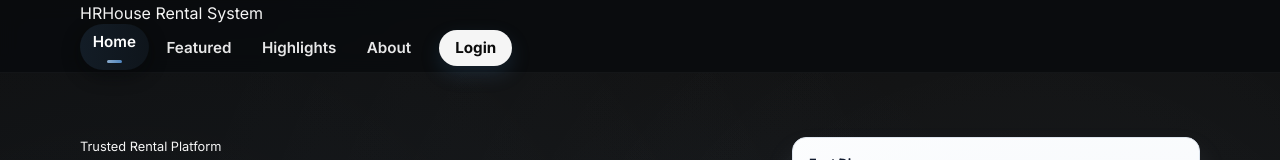
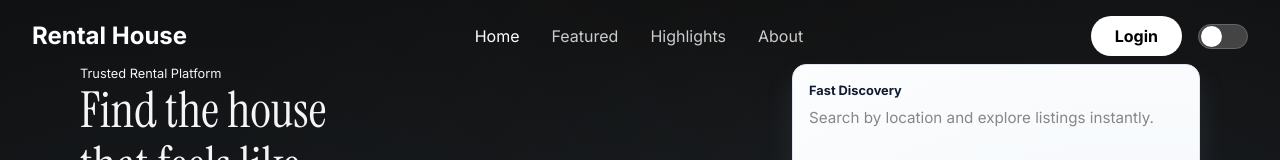
Before and after one commit to samuelabera21/House-Rental-System, a Next.js app: page / in a window 1280 px wide. Shown: the top 160 px of the page. Built offline with nearby package versions, Linux system fonts and the light colour scheme.

Commit message:
HS-36: now fix the main page.js fix ui to change add toggle and arrage nav bar arrangement

```diff
--- /dev/null
+++ b/app/ThemedBody.js
@@ -0,0 +1,8 @@
+"use client";
+
+import { useTheme } from "./context/ThemeContext";
+
+export default function ThemedBody({ children }) {
+  const { theme } = useTheme();
+  return <body className={theme}>{children}</body>;
+}
--- /dev/null
+++ b/app/context/ThemeContext.js
@@ -0,0 +1,21 @@
+"use client";
+
+import { createContext, useState, useContext } from "react";
+
+const ThemeContext = createContext();
+
+export const ThemeProvider = ({ children }) => {
+  const [theme, setTheme] = useState("dark");
+
+  const toggleTheme = () => {
+    setTheme((prevTheme) => (prevTheme === "dark" ? "light" : "dark"));
+  };
+
+  return (
+    <ThemeContext.Provider value={{ theme, toggleTheme }}>
+      {children}
+    </ThemeContext.Provider>
+  );
+};
+
+export const useTheme = () => useContext(ThemeContext);
--- a/app/layout.js
+++ b/app/layout.js
@@ -1,6 +1,9 @@
 import "../styles/globals.css";
+import "../styles/Navbar.css";
 import Navbar from "../components/Navbar";
 import Footer from "../components/Footer";
+import { ThemeProvider } from "./context/ThemeContext";
+import ThemedBody from "./ThemedBody";
 
 export const metadata = {
   title: "House Rental Management System",
@@ -10,13 +13,15 @@ export const metadata = {
 export default function RootLayout({ children }) {
   return (
     <html lang="en">
-      <body>
-        <div className="app-shell">
-          <Navbar />
-          <main>{children}</main>
-          <Footer />
-        </div>
-      </body>
+      <ThemeProvider>
+        <ThemedBody>
+          <div className="app-shell">
+            <Navbar />
+            <main>{children}</main>
+            <Footer />
+          </div>
+        </ThemedBody>
+      </ThemeProvider>
     </html>
   );
 }
--- a/components/Navbar.jsx
+++ b/components/Navbar.jsx
@@ -1,9 +1,10 @@
 "use client";
 
 import Link from "next/link";
-import { useEffect, useMemo, useRef, useState } from "react";
+import { useEffect, useRef, useState } from "react";
 import { usePathname, useRouter } from "next/navigation";
 import { clearActiveUser, getActiveUser } from "../lib/auth";
+import { useTheme } from "../app/context/ThemeContext";
 
 const DASHBOARD_BY_ROLE = {
   renter: { href: "/Renter_ui", label: "Dashboard" },
@@ -18,8 +19,17 @@ export default function Navbar() {
   const [activeUser, setActiveUser] = useState(null);
   const [isAccountMenuOpen, setIsAccountMenuOpen] = useState(false);
   const accountMenuRef = useRef(null);
-  const isHomePage = pathname === "/";
   const [currentLocation, setCurrentLocation] = useState(pathname);
+  const [isScrolled, setIsScrolled] = useState(false);
+  const { theme, toggleTheme } = useTheme();
+
+  useEffect(() => {
+    const handleScroll = () => {
+      setIsScrolled(window.scrollY > 10);
+    };
+    window.addEventListener("scroll", handleScroll);
+    return () => window.removeEventListener("scroll", handleScroll);
+  }, []);
 
   useEffect(() => {
     const savedUser = getActiveUser();
@@ -48,218 +58,108 @@ export default function Navbar() {
 
     document.addEventListener("pointerdown", handlePointerDown);
     document.addEventListener("keydown", handleEscape);
-    const onHashChange = () => setCurrentLocation(window.location.pathname + window.location.hash);
-    window.addEventListener("hashchange", onHashChange);
-    window.addEventListener("popstate", onHashChange);
 
     return () => {
       document.removeEventListener("pointerdown", handlePointerDown);
       document.removeEventListener("keydown", handleEscape);
-      window.removeEventListener("hashchange", onHashChange);
-      window.removeEventListener("popstate", onHashChange);
     };
   }, []);
 
-  // Position the moving active indicator under the currently active nav link
-  // indicator removed — keep simple active link styling
-
-  const navLinks = useMemo(() => {
-    const baseLinks = isHomePage
-      ? [
-          { href: "/#home", label: "Home" },
-          { href: "/#featured", label: "Featured" },
-          { href: "/#highlights", label: "Highlights" },
-          { href: "/#about", label: "About" },
-        ]
-      : [{ href: "/", label: "Home" }];
-    if (activeRole && DASHBOARD_BY_ROLE[activeRole]) {
-      return [...baseLinks, DASHBOARD_BY_ROLE[activeRole]];
-    }
-
-    // Keep navigation links separate from auth actions for clearer layout
-    return [...baseLinks];
-  }, [activeRole, isHomePage]);
-
   const handleLogout = () => {
     clearActiveUser();
+    setActiveUser(null);
     setActiveRole(null);
-    setActiveUser(null);
+    setIsAccountMenuOpen(false);
     router.push("/");
   };
 
-  const avatarLabel =
-    String(activeUser?.fullName || "User")
-      .trim()
-      .split(/\s+/)
-      .filter(Boolean)
-      .slice(0, 2)
-      .map((part) => part.charAt(0).toUpperCase())
-      .join("") || "U";
-
-  const displayName = String(activeUser?.fullName || activeRole || "Account")
-    .trim()
-    .split(/\s+/)
-    .filter(Boolean)
-    .slice(0, 2)
-    .join(" ");
-
-  // determine active nav link to set navbar background
-  const activeLink = useMemo(() => {
-    return navLinks.find((link) => {
-      const linkTarget = link.href;
   return (
-        currentLocation === linkTarget ||
-        (linkTarget === "/" && pathname === "/") ||
-        (pathname === "/" && linkTarget.startsWith("/#") && currentLocation.endsWith(linkTarget.slice(1)))
-      );
-    });
-  }, [navLinks, currentLocation, pathname]);
-
-  const activeHref = activeLink?.href || pathname || "/";
-  const bgClass = useMemo(() => {
-    const key = String(activeHref)
-      .replace(/^\/?#?/, "")
-      .replace(/[^a-z0-9]+/gi, "-")
-      .replace(/^-|-$/g, "")
-      .toLowerCase();
-    return key ? `bg-${key}` : "bg-home";
-  }, [activeHref]);
-
-  // When on the home page, observe sections so active nav updates on scroll
-  useEffect(() => {
-    if (!isHomePage) return;
-    const ids = ["home", "featured", "highlights", "about"];
-    const elements = ids.map((id) => document.getElementById(id)).filter(Boolean);
-    if (!elements.length) return;
-
-    const observer = new IntersectionObserver(
-      (entries) => {
-        entries.forEach((entry) => {
-          if (entry.isIntersecting) {
-            const id = entry.target.id;
-            setCurrentLocation(`/${id ? `#${id}` : ""}`);
+    <nav className={`navbar ${isScrolled ? "scrolled" : ""} ${theme}`}>
+      <div className="navbar-logo">
+        <Link href="/">Rental House</Link>
+      </div>
+      <div className="navbar-links">
+        <Link href="/" className={pathname === "/" ? "active" : ""}>
+          Home
+        </Link>
+        <Link
+          href="/#featured"
+          className={currentLocation.endsWith("#featured") ? "active" : ""}
+        >
+          Featured
+        </Link>
+        <Link
+          href="/#highlights"
+          className={currentLocation.endsWith("#highlights") ? "active" : ""}
+        >
+          Highlights
+        </Link>
+        <Link
+          href="/#about"
+          className={currentLocation.endsWith("#about") ? "active" : ""}
+        >
+          About
+        </Link>
+        {activeRole && DASHBOARD_BY_ROLE[activeRole] && (
+          <Link
+            href={DASHBOARD_BY_ROLE[activeRole].href}
+            className={
+              pathname === DASHBOARD_BY_ROLE[activeRole].href ? "active" : ""
             }
-        });
-      },
-      { root: null, rootMargin: "0px 0px -40% 0px", threshold: 0.25 }
-    );
-
-    elements.forEach((el) => observer.observe(el));
-    return () => observer.disconnect();
-  }, [isHomePage]);
-
-  return (
-    <header className={`navbar-wrap ${bgClass}`}>
-      <div className="page-container navbar">
-        <div className="navbar-pill">
-          <Link href="/" className="navbar-brand" aria-label="House Rental System home">
-            <span className="navbar-brand-badge">HR</span>
-            <span>House Rental System</span>
+          >
+            {DASHBOARD_BY_ROLE[activeRole].label}
           </Link>
-
-          <nav aria-label="Main navigation" className="nav-links">
-            <div className="nav-main">
-              {navLinks.map((link) => {
-              const linkTarget = link.href;
-              const isActive =
-                currentLocation === linkTarget || (linkTarget === "/" && pathname === "/") ||
-                (linkTarget === "/#home" && pathname === "/" && currentLocation === "/") ||
-                (pathname === "/" && linkTarget.startsWith("/#") && currentLocation.endsWith(linkTarget.slice(1)));
-
-              return (
-                <Link
-                  key={link.href}
-                  href={link.href}
-                  className={`nav-link ${isActive ? "active" : ""}`}
-                  onClick={() => {
-                    // ensure immediate update when clicking hash/nav links
-                    try {
-                      setCurrentLocation(link.href);
-                    } catch (e) {
-                      /* ignore */
-                    }
-                  }}
-                  aria-current={isActive ? "page" : undefined}
+        )}
+      </div>
+      <div className="navbar-actions">
+        {activeUser ? (
+          <div className="relative" ref={accountMenuRef}>
+            <button
+              onClick={() => setIsAccountMenuOpen(!isAccountMenuOpen)}
+              className="flex items-center gap-2"
             >
-                  {link.label}
-                </Link>
-              );
-            })}
-            </div>
-
-            {/* decorative indicator removed for simpler navbar */}
-
-            {/* Auth actions (Login/Register) shown when there's no active user */}
-            {!activeRole ? (
-              <div className="auth-actions">
-                <Link
-                  href="/login"
-                  className={`btn btn-primary ${pathname === "/login" || currentLocation === "/login" ? "active-login" : ""}`}
-                  aria-label="Login"
-                  onClick={() => setCurrentLocation("/login")}
+              <span>{activeUser.name}</span>
+              <svg
+                className="w-4 h-4"
+                fill="none"
+                stroke="currentColor"
+                viewBox="0 0 24 24"
+                xmlns="http://www.w3.org/2000/svg"
               >
-                  Login
-                </Link>
-              </div>
-            ) : (
-              <div className="nav-user-area" ref={accountMenuRef}>
-                <button
-                  type="button"
-                  className="nav-account-btn"
-                  aria-haspopup="menu"
-                  aria-expanded={isAccountMenuOpen}
-                  onClick={() => setIsAccountMenuOpen((current) => !current)}
-                >
-                  {activeUser?.profileImage ? (
-                    <img src={activeUser.profileImage} alt="" className="nav-account-avatar" />
-                  ) : (
-                    <span className="nav-account-avatar nav-account-initials">{avatarLabel}</span>
-                  )}
-                  <span className="nav-account-label">Account</span>
-                  <span className="nav-account-chevron" aria-hidden="true">
-                    ▾
-                  </span>
+                <path
+                  strokeLinecap="round"
+                  strokeLinejoin="round"
+                  strokeWidth={2}
+                  d="M19 9l-7 7-7-7"
+                />
+              </svg>
             </button>
-
-                {isAccountMenuOpen ? (
-                  <div className="nav-account-menu" role="menu">
-                    <div className="nav-account-meta">
-                      <strong>{displayName}</strong>
-                      <span>{activeRole}</span>
-                    </div>
+            {isAccountMenuOpen && (
+              <div className="absolute right-0 mt-2 w-48 bg-white rounded-md shadow-lg py-1 z-50">
                 <Link
                   href="/profile"
-                      className="nav-account-menu-item"
-                      role="menuitem"
-                      onClick={() => setIsAccountMenuOpen(false)}
+                  className="block px-4 py-2 text-sm text-gray-700 hover:bg-gray-100"
                 >
                   Profile
                 </Link>
-                    {DASHBOARD_BY_ROLE[activeRole] ? (
-                      <Link
-                        href={DASHBOARD_BY_ROLE[activeRole].href}
-                        className="nav-account-menu-item"
-                        role="menuitem"
-                        onClick={() => setIsAccountMenuOpen(false)}
-                      >
-                        Dashboard
-                      </Link>
-                    ) : null}
                 <button
-                      type="button"
-                      className="nav-account-menu-item nav-account-logout"
-                      role="menuitem"
                   onClick={handleLogout}
+                  className="block w-full text-left px-4 py-2 text-sm text-gray-700 hover:bg-gray-100"
                 >
                   Logout
                 </button>
               </div>
-                ) : null}
+            )}
           </div>
+        ) : (
+          <Link href="/login" className="login-button">
+            Login
+          </Link>
         )}
+        <button onClick={toggleTheme} className="theme-toggle-button">
+          <div className="theme-toggle-dot"></div>
+        </button>
+      </div>
     </nav>
-        </div>
-      </div>
-    </header>
   );
 }
--- /dev/null
+++ b/styles/Navbar.css
@@ -0,0 +1,119 @@
+.navbar {
+  position: fixed;
+  top: 0;
+  left: 0;
+  right: 0;
+  z-index: 1000;
+  display: flex;
+  justify-content: space-between;
+  align-items: center;
+  padding: 1rem 2rem;
+  transition: background-color 0.3s;
+}
+
+.navbar.scrolled {
+  background-color: rgba(26, 26, 26, 0.8);
+  backdrop-filter: blur(10px);
+}
+
+.navbar.light {
+  background-color: #f5f5f5;
+  color: black;
+}
+
+.navbar.light.scrolled {
+  background-color: rgba(245, 245, 245, 0.8);
+}
+
+.navbar.light .navbar-logo a,
+.navbar.light .navbar-links a {
+  color: black;
+}
+
+.navbar.light .navbar-links a:hover,
+.navbar.light .navbar-links a.active {
+  color: #555;
+}
+
+.navbar.light .login-button {
+  background-color: black;
+  color: white;
+}
+
+.navbar.light .login-button:hover {
+  background-color: #333;
+}
+
+.theme-toggle-button {
+  width: 50px;
+  height: 25px;
+  border-radius: 25px;
+  background-color: #444;
+  position: relative;
+  cursor: pointer;
+  border: 1px solid #666;
+}
+
+.theme-toggle-dot {
+  width: 21px;
+  height: 21px;
+  border-radius: 50%;
+  background-color: white;
+  position: absolute;
+  top: 1px;
+  left: 2px;
+  transition: transform 0.3s;
+}
+
+.navbar.light .theme-toggle-button {
+  background-color: #ccc;
+  border-color: #999;
+}
+
+.navbar.light .theme-toggle-dot {
+  background-color: #444;
+  transform: translateX(25px);
+}
+
+.navbar-logo a {
+  font-size: 1.5rem;
+  font-weight: bold;
+  text-decoration: none;
+  color: white;
+}
+
+.navbar-links {
+  display: flex;
+  gap: 2rem;
+}
+
+.navbar-links a {
+  text-decoration: none;
+  color: #ccc;
+  transition: color 0.3s;
+}
+
+.navbar-links a:hover,
+.navbar-links a.active {
+  color: white;
+}
+
+.navbar-actions {
+  display: flex;
+  align-items: center;
+  gap: 1rem;
+}
+
+.login-button {
+  background-color: white;
+  color: black;
+  padding: 0.5rem 1.5rem;
+  border-radius: 9999px;
+  text-decoration: none;
+  font-weight: bold;
+  transition: background-color 0.3s;
+}
+
+.login-button:hover {
+  background-color: #eee;
+}
```
Also changed, not shown: styles/globals.css (+13 -0 lines). Lines whose indentation alone changed are shown as unchanged.
